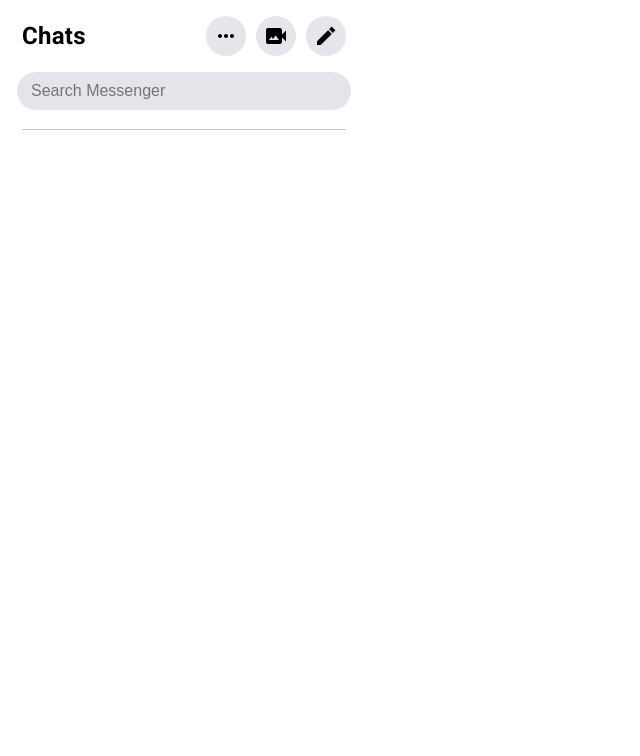
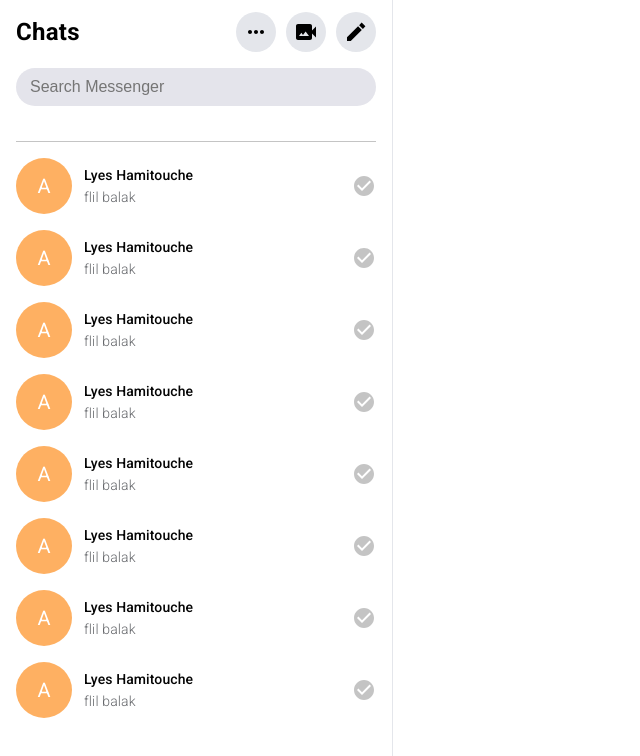
Before and after one commit to abdouAoufi/messanger, a React (Vite) app: page / in a window 1280 px wide. Shown: the top 756 px of the page, without its empty margins (0-640 px from the left). Built offline with nearby package versions, Linux system fonts and the light colour scheme.

Commit message:
markup: build left-side: profileContainer

```diff
--- /dev/null
+++ b/src/components/Avatar/Avatar.jsx
@@ -0,0 +1,12 @@
+import React from "react";
+import Avatar from "@mui/material/Avatar";
+
+export default function AvatarContainer({ firstLetter }) {
+  return (
+    <>
+      <Avatar sx={{ bgcolor: "#feb062", height: 56, width: 56, mr: 1.5 }}>
+        {firstLetter}
+      </Avatar>
+    </>
+  );
+}
--- a/src/components/Left-side-bar/LeftSideBar.jsx
+++ b/src/components/Left-side-bar/LeftSideBar.jsx
@@ -3,27 +3,43 @@
 import Navbar from "./Navbar/Navbar";
 import SearchBar from "./Searchbar/SearchBar";
 import { Separator } from "../Separator/Separator";
+import ProfileContainer from "../Profile-container/ProfileContainer";
 
 export default function LeftSideBar() {
   return (
     <Box
-      typography="subtitle"
       sx={{
+        position: "relative",
         margin: "0 auto",
         minWidth: "100px",
-        width: { lg: "360px" },
+        borderRight: "1px solid #e4e6eb",
+        height: "100vh",
+        overflow: "scroll",
+        width: { xs: "100px", lg: "360px" },
         maxWidth: "360px",
-        padding: "4px",
         display: "flex",
+        px: "16px",
         flexDirection: "column",
         justifyContent: "start",
         placeItems: "center",
       }}
     >
-      <Navbar />
-      <SearchBar />
-      <Separator mini/>
-      {/* <ProfileContainer/> */}
+      <Box
+        sx={{
+          backgroundColor: "#FFFFFF",
+          width: "100%",
+          position: "sticky",
+          top: 0,
+          right: 0,
+          left: 0,
+          zIndex: 100,
+        }}
+      >
+        <Navbar />
+        <SearchBar />
+        <Separator />
+      </Box>
+      <ProfileContainer />
     </Box>
   );
 }
--- a/src/components/Left-side-bar/Navbar/Navbar.jsx
+++ b/src/components/Left-side-bar/Navbar/Navbar.jsx
@@ -6,12 +6,12 @@
   return (
     <Box
       sx={{
-        display: { xs: "none", md: "flex" },
+        display: { xs: "none", lg: "flex" },
         justifyContent: "space-between",
         alignItems: "center",
-        minWidth: "90%",
+        minWidth: "100%",
         minHeight: "52px",
-        px: 2,
+
         py: 0.8,
       }}
     >
--- a/src/components/Left-side-bar/Searchbar/SearchBar.jsx
+++ b/src/components/Left-side-bar/Searchbar/SearchBar.jsx
@@ -4,14 +4,14 @@
 
 export default function SearchBar() {
   return (
-    <Box sx={{ display: "flex", width: "100%", mt: { xs: 2, sm: 0.35 } }}>
-      <Input placeholder="Search Messenger"/>
+    <Box sx={{ display: "flex", width: "100%", mt: { xs: 2, lg: 0.35 } }}>
+      <Input placeholder="Search Messenger" />
     </Box>
   );
 }
 
 const Input = styled.input`
-  width: 85%;
+  width: 100%;
   margin: 0 auto;
   outline: none;
   background-color: #e4e4eb;
--- /dev/null
+++ b/src/components/Profile-container/Profile-card/ProfileCard.jsx
@@ -0,0 +1,48 @@
+import React from "react";
+import styled from "styled-components";
+import Avatar from "../../Avatar/Avatar";
+import Box from "@mui/material/Box";
+import CheckCircleOutlineIcon from "@mui/icons-material/CheckCircleOutline";
+import CheckCircleIcon from "@mui/icons-material/CheckCircle";
+
+export default function ProfileCard() {
+  return (
+    <Wrapper>
+      <InnerWrapper>
+        <Avatar firstLetter="A" />
+        <Box sx={{ display: { xs: "none", lg: "block" } }}>
+          <Box sx={{ typography: "subtitle2", color: "#050505" }}>
+            Lyes Hamitouche
+          </Box>
+          <Box
+            sx={{ typography: "body2", color: "#65676b", fontWeight: "light" }}
+          >
+            flil balak
+          </Box>
+        </Box>
+      </InnerWrapper>
+
+      <CheckCircleIcon
+        sx={{ color: "#c4c4c4", display: { xs: "none", lg: "block" } }}
+      />
+    </Wrapper>
+  );
+}
+
+const Wrapper = styled.div`
+  display: flex;
+  align-items: center;
+  justify-content: center;
+  margin: 1rem 0;
+`;
+
+const InnerWrapper = styled.div`
+  width: 100%;
+  cursor: pointer;
+  display: flex;
+  align-items: center;
+  justify-content: center;
+  @media (min-width: 1024px) {
+    justify-content: start;
+  }
+`;
--- /dev/null
+++ b/src/components/Profile-container/ProfileContainer.jsx
@@ -0,0 +1,20 @@
+import React from "react";
+import Box from "@mui/material/Box";
+import ProfileCard from "./Profile-card/ProfileCard";
+
+export default function ProfileContainer() {
+  return (
+    <Box sx={{ width: "100%" , overFlow : "scroll" }}>
+      <ProfileCard />
+      <ProfileCard />
+      <ProfileCard />
+      <ProfileCard />
+      <ProfileCard />
+      <ProfileCard />
+      <ProfileCard />
+      <ProfileCard />
+
+
+    </Box>
+  );
+}
--- a/src/components/Separator/Separator.js
+++ b/src/components/Separator/Separator.jsx
@@ -1,8 +1,8 @@
 import styled from "styled-components";
 
 export const Separator = styled.div`
-  width: ${(props) => (props.mini ? "90%" : "100%")};
+  width: 100%;
   height: 1px;
-  margin: 1.2rem 0;
+  margin-top: 2.2rem;
   background-color: #c4c4c4;
 `;
```
